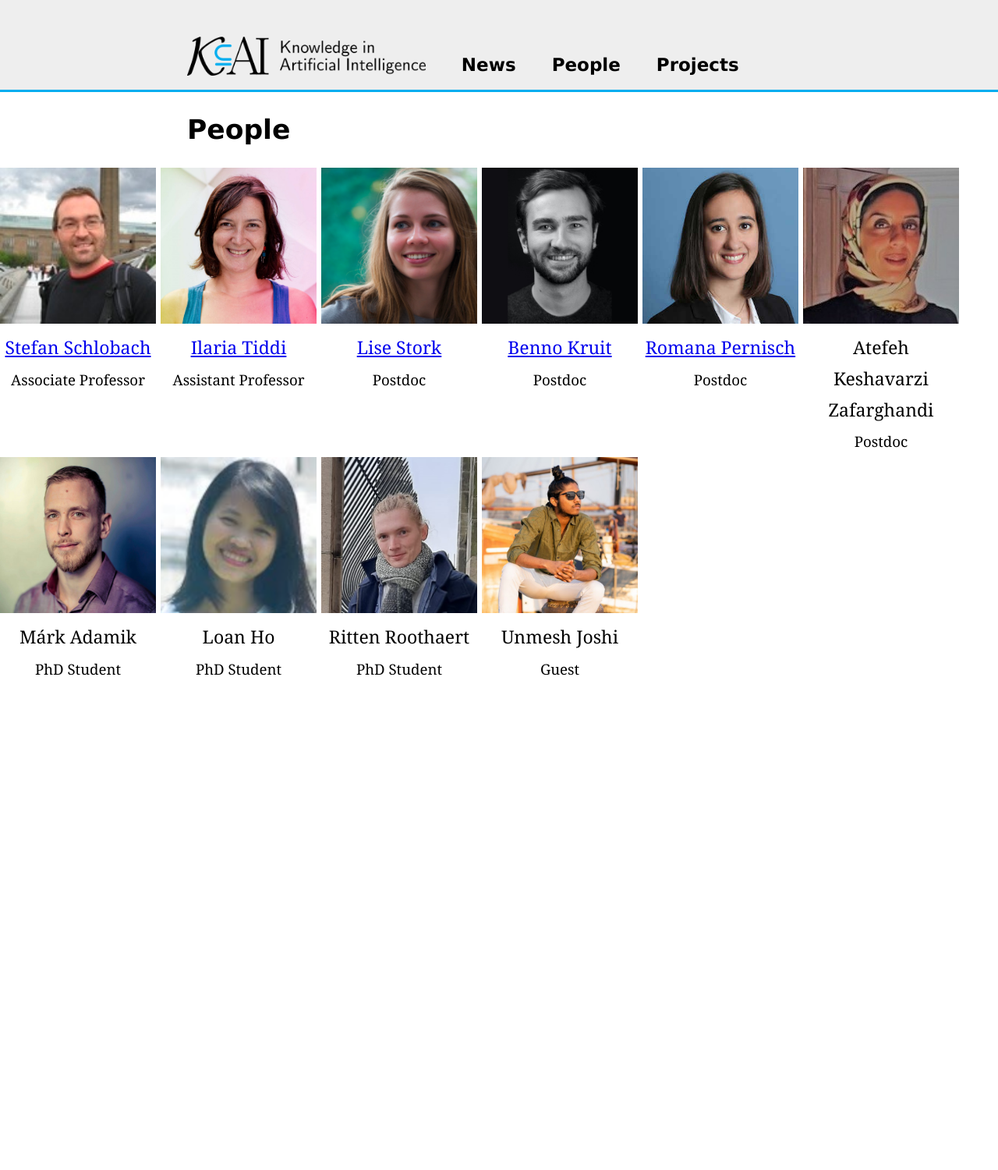
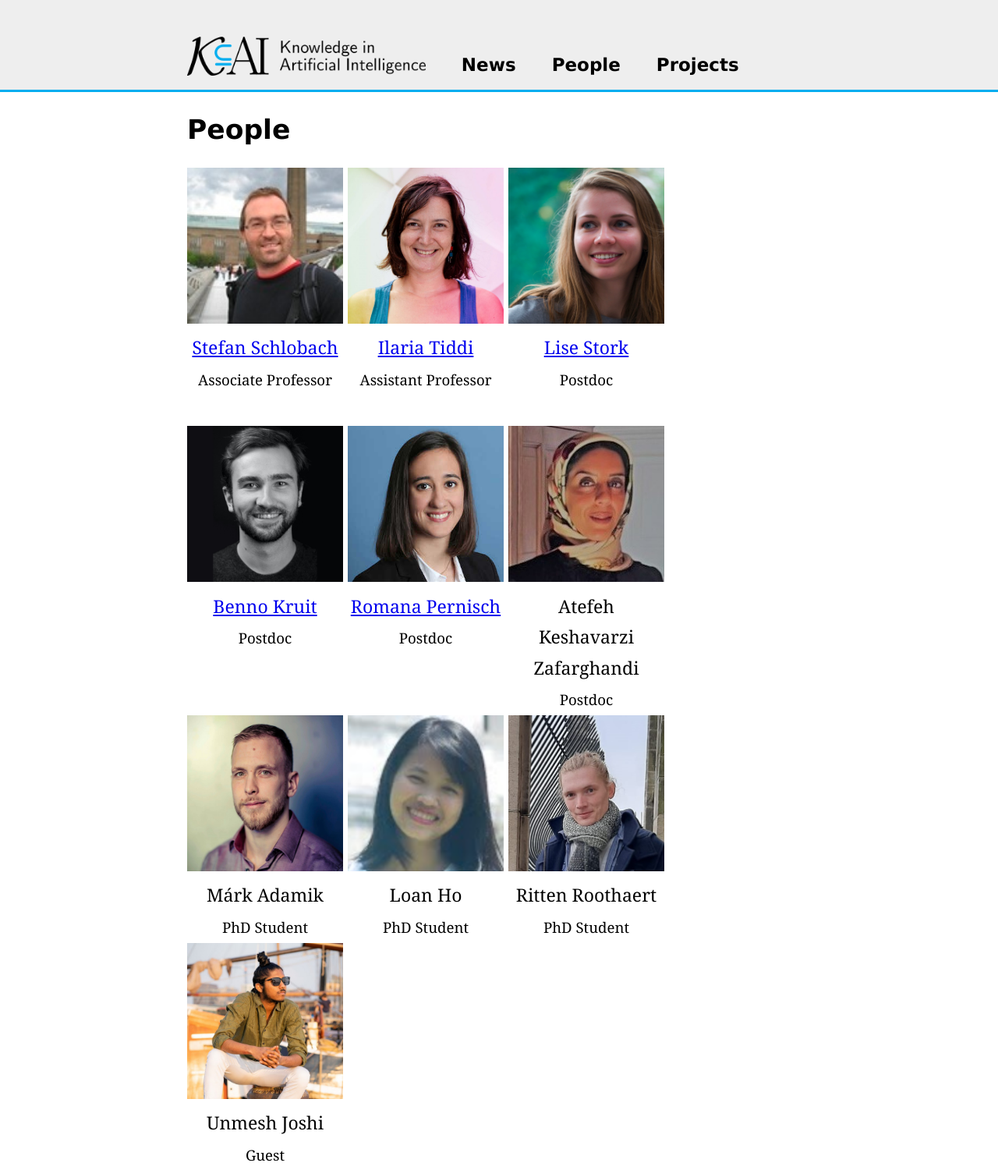
Before and after one commit to kai-vu/site, a Jekyll site: the page built from people.md, in a window 1280 px wide. Shown: the whole page at 78% size. Built offline with Jekyll 4.4.1, drawn with Linux system fonts in a browser that asks for light colours; our own code applies the rules of GitHub Pages for plain Markdown files; before the commit the page ends 900 px from its top, so only the background shows below that.

Commit message:
Update people.md

```diff
--- a/people.md
+++ b/people.md
@@ -10,7 +10,7 @@ title: Knowledge and AI People
 </ul></nav>
 
 ## People
-<div style="width: 100%; margin-left: auto; margin-right: auto;">
+<div class="people">
     <div style="text-align: center; width:200px; display:inline-block; vertical-align:top;"><img src="images/stefan.png" width="200" height="200"><br><a href="https://www.few.vu.nl/~schlobac/">Stefan Schlobach</a><br><span style="font-size:14pt">Associate Professor</span><br></div>
     <div style="text-align: center; width:200px; display:inline-block; vertical-align:top;"><img src="images/ilaria.png" width="200" height="200"><br><a href="https://kmitd.github.io/ilaria/">Ilaria Tiddi</a><br><span style="font-size:14pt">Assistant Professor</span><br></div>
     <div style="text-align: center; width:200px; display:inline-block; vertical-align:top;"><img src="images/lise.png" width="200" height="200"><br><a href="https://lisestork.github.io/">Lise Stork</a><br><span style="font-size:14pt">Postdoc</span><br><br></div>
```
